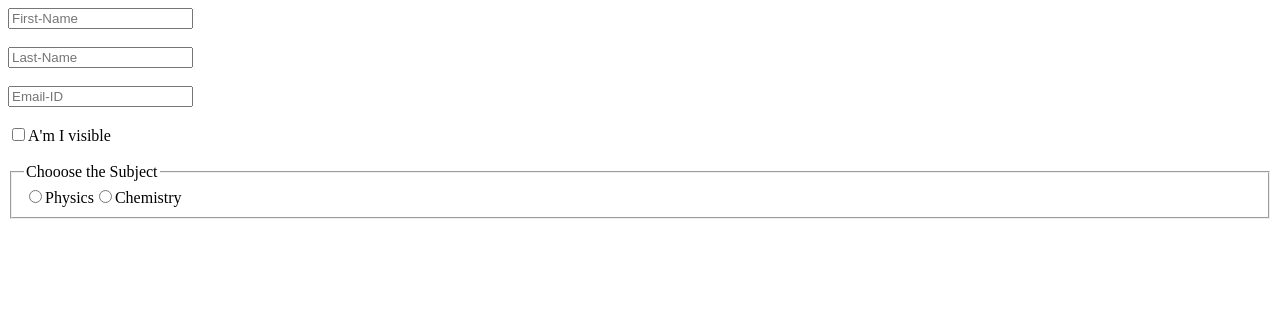
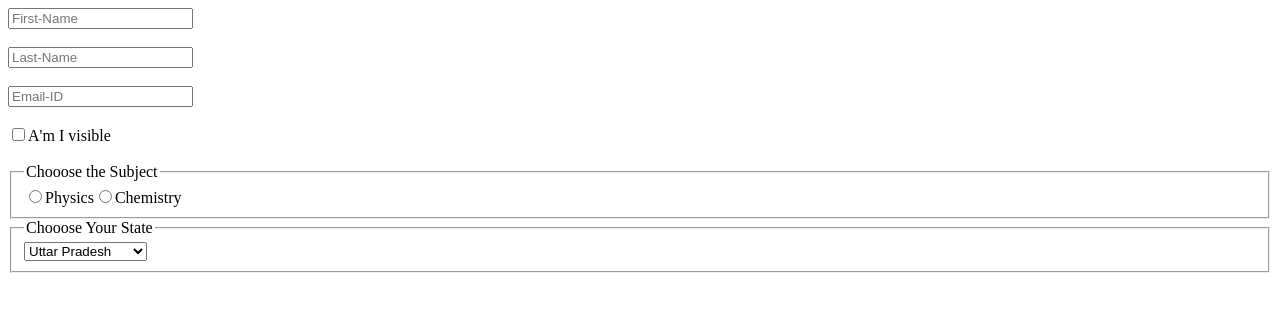
Before and after one commit to amit15000/React-Form, a React (Create React App) app: page / in a window 1280 px wide. Shown: the top 312 px of the page. Built offline with nearby package versions, Linux system fonts and the light colour scheme.

Commit message:
Select Option

```diff
--- a/src/App.js
+++ b/src/App.js
@@ -88,6 +88,16 @@ function App() {
           />
           <label htmlFor="Chemistry">Chemistry</label>
         </fieldset>
+        <fieldset>
+          <legend>Chooose Your State</legend>
+          <select value={formData.state} name="state" onChange={changeHandler}>
+            <option value="Uttar Pradesh">Uttar Pradesh</option>
+            <option value="Madhya Pradesh">Madhya Pradesh</option>
+            <option value="Bihar">Bihar</option>
+            <option value="Assam">Assam</option>
+            <option value="Nagaland">Nagaland</option>
+          </select>
+        </fieldset>
       </form>
     </div>
   );
```
